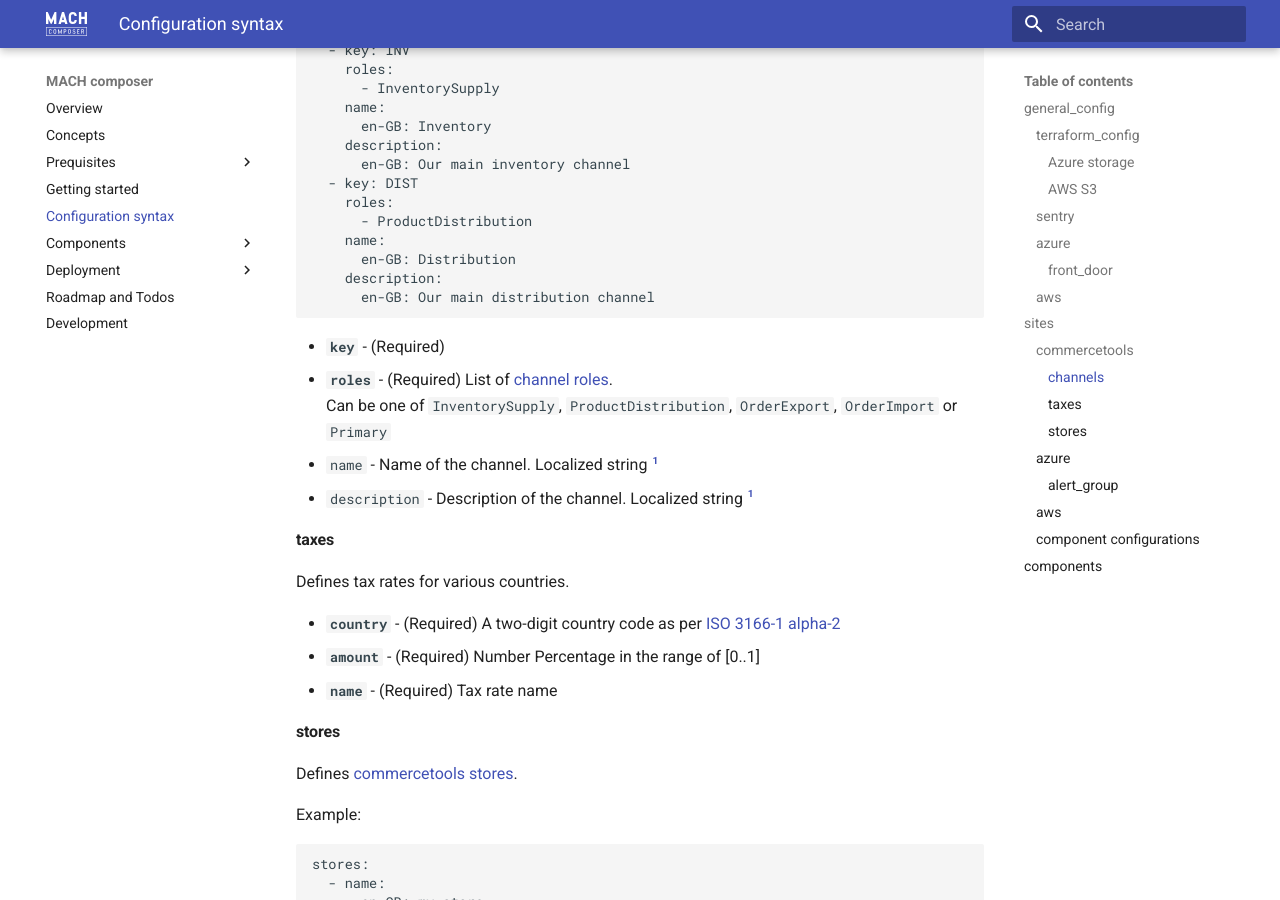
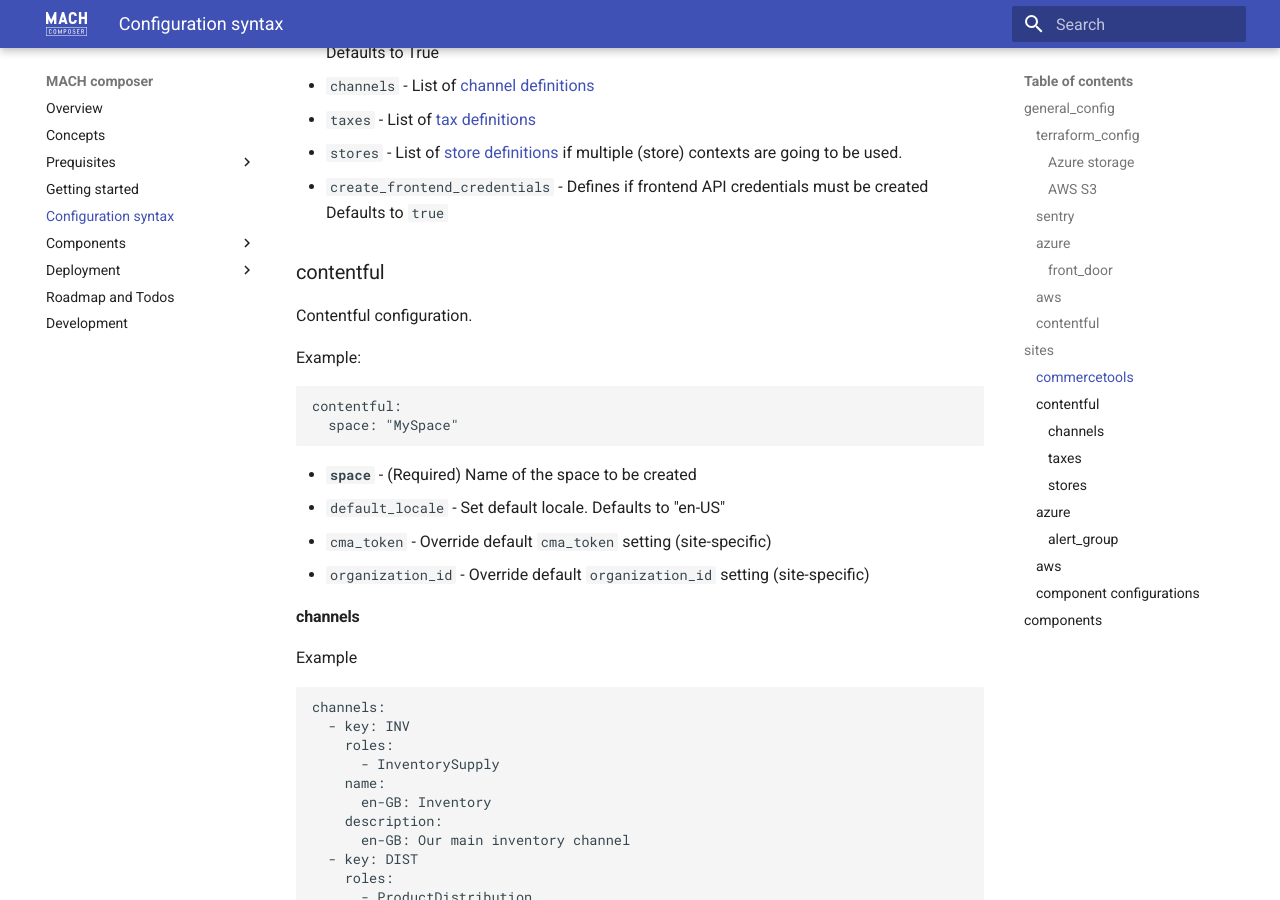
Before and after one commit to mach-composer/mach-composer-cli, an MkDocs documentation site: the page built from docs/src/syntax.md, in a window 1280 px wide and 900 px high, scrolled down 5231 px. Built offline with MkDocs 1.6.1 and Material for MkDocs 9.7.7, drawn with Linux system fonts in a browser that asks for light colours; a script that is not in the unit is left out; some of the changed text lies outside the part shown.

Commit message:
Add Contentful support

````diff
--- a/docs/src/syntax.md
+++ b/docs/src/syntax.md
@@ -13,9 +13,11 @@ The configuration file has the following structure:
     - [azure](#azure)
     - [azure](#aws)
     - [sentry](#sentry)
+    - [contentful](#contentful)
 - **[sites](#sites)**
     - **[identifier](#sites)**
     - [commercetools](#commercetools)
+    - [contentful](#contentful)
     - [azure](#azure_1)
     - [aws](#aws_1)
     - [stores](#stores)
@@ -31,6 +33,7 @@ Is used to set the `environment` variable of any [Terraform component](./compone
 - `cloud` - Either `azure` or `aws`
 - `azure` - [Azure](#azure) block
 - `sentry` - [Sentry](#sentry) block
+- `contentful` - [Contentful](#contentful) block
 
 
 ### terraform_config
@@ -143,6 +146,12 @@ aws:
 
 - **`code_repository`** - (Required) The S3 bucket name of the code repository. Used as input variable for components that need to deploy a lambda function
 
+### contentful
+Defines global Contentful credentials to manage the spaces
+
+- **cma_token** - (Required)
+- **organization_id** - (Required)
+
 
 ## sites
 All site definitions.
@@ -153,6 +162,7 @@ All site definitions.
   Will be used for the Terraform state and naming all cloud resources.
 - `base_url` - Used for setting up the API Gateway, routing and SSL certificates
 - `commercetools` - [commercetools configuration](#commercetools) block
+- `contentful` - [Contentful configuration](#contentful_1) block
 - `azure` - [Azure](#azure_1) settings
 - `aws` - [AWS](#aws_1) settings
 - `components` - [Component configurations](#component-configurations)
@@ -196,6 +206,22 @@ commercetools:
 - `stores` - List of [store definitions](#store) if multiple (store) contexts are going to be used.
 - `create_frontend_credentials` - Defines if frontend API credentials must be created
   Defaults to `true`
+
+### contentful
+
+Contentful configuration.
+
+Example:
+
+```
+contentful:
+  space: "MySpace"
+```
+
+- **`space`** - (Required) Name of the space to be created
+- `default_locale` - Set default locale. Defaults to "en-US"
+- `cma_token` - Override default `cma_token` setting (site-specific)
+- `organization_id` - Override default `organization_id` setting (site-specific)
 
 #### channels
 
````
Also changed, not shown: CHANGELOG.md, 5 other files.
